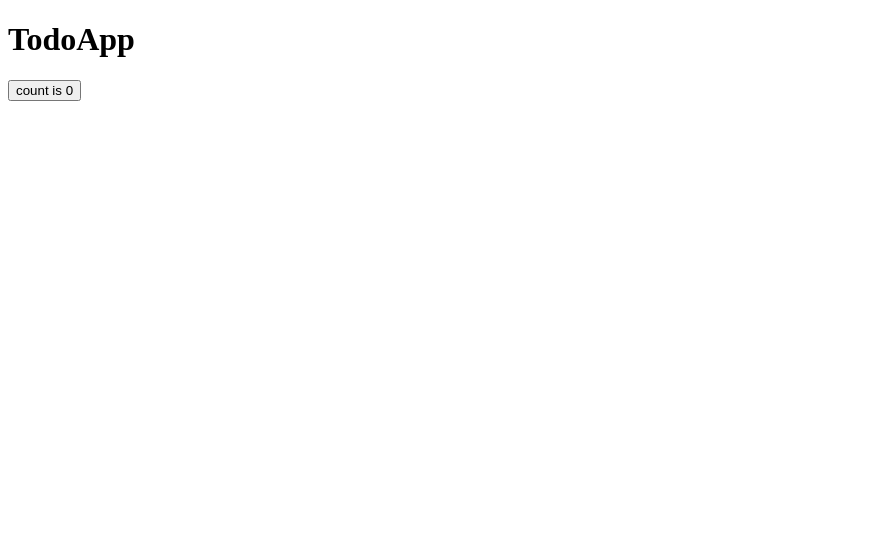
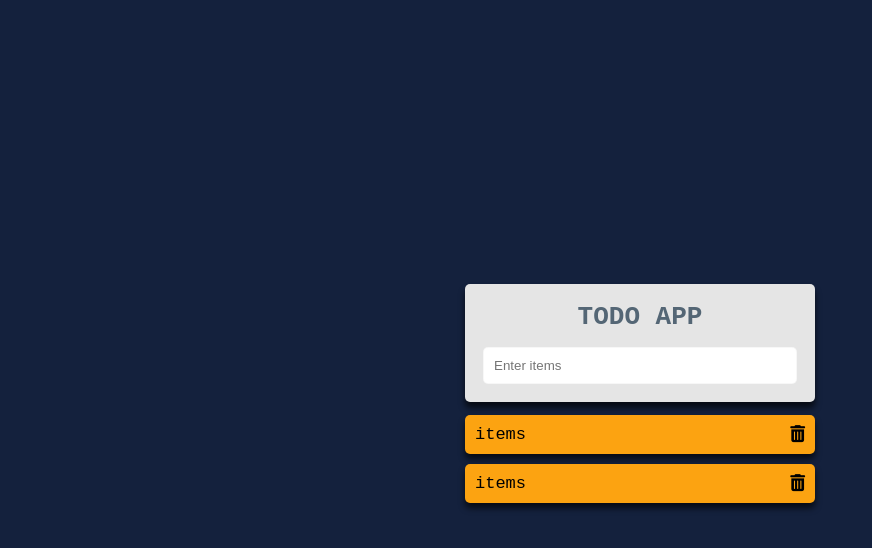
Before and after one commit to Jas1rk/TODOLIST, a React (Vite) app: page / in a window 1280 px wide. Shown: the top 548 px of the page, without its empty margins (0-872 px from the left). Built offline with nearby package versions, Linux system fonts and the light colour scheme.

Commit message:
UI design

```diff
--- a/index.html
+++ b/index.html
@@ -4,6 +4,7 @@
     <meta charset="UTF-8" />
     <link rel="icon" type="image/svg+xml" href="/vite.svg" />
     <meta name="viewport" content="width=device-width, initial-scale=1.0" />
+    <link rel="stylesheet" href="https://cdnjs.cloudflare.com/ajax/libs/font-awesome/6.5.2/css/all.min.css" integrity="sha512-SnH5WK+bZxgPHs44uWIX+LLJAJ9/2PkPKZ5QiAj6Ta86w+fsb2TkcmfRyVX3pBnMFcV7oQPJkl9QevSCWr3W6A==" crossorigin="anonymous" referrerpolicy="no-referrer" />
     <title>TodoApp</title>
   </head>
   <body>
--- a/src/App.jsx
+++ b/src/App.jsx
@@ -1,23 +1,14 @@
-import { useState } from 'react'
+import React, { Component } from 'react'
+import Todo from './component/totoapp/todo'
 
-
-
-function App() {
-  const [count, setCount] = useState(0)
-
-  return (
-    <>
-
-      <h1>TodoApp</h1>
-      <div className="card">
-        <button onClick={() => setCount((count) => count + 1)}>
-          count is {count}
-        </button>
-
+ class App extends Component {
+  render() {
+    return (
+      <div>
+        <Todo />
       </div>
-
-    </>
-  )
+    )
+  }
 }
 
 export default App
--- /dev/null
+++ b/src/component/totoapp/todo.css
@@ -0,0 +1,60 @@
+body {
+  background-color: #14213d;
+  margin: 0;
+  font-family: monospace;
+}
+h1 {
+  color: rgb(2 29 53 / 64%);
+  margin: 0;
+  margin-bottom: 15px;
+}
+
+.todo-container {
+  width: 350px;
+  position: absolute;
+  left: 50%;
+  top: 50%;
+  transform: translate(-50%, -50%);
+  text-align: center;
+
+}
+
+.input-section input {
+  border-radius: 5px;
+  border: 1px solid rgba(241, 241, 241, 0.534);
+  width: 100%;
+  padding: 10px;
+  box-sizing: border-box;
+}
+.input-section {
+  background-color: #e5e5e5;
+  padding: 18px;
+  border-radius: 5px;
+  box-shadow: 0 6px 6px #020202ad;
+}
+
+input ::placeholder {
+  color: silver;
+}
+
+ul {
+  text-align: left;
+  padding: 0;
+}
+
+ul li {
+  list-style: none;
+  background-color: #fca311;
+  padding: 10px;
+  border-radius: 5px;
+  margin-top: 10px;
+  font-size: 17px;
+  color: black;
+  box-shadow: 0 5px 6px #020202ad;
+  display: flex;
+}
+
+ul li i {
+    text-align: right;
+    flex: 1;
+}
--- /dev/null
+++ b/src/component/totoapp/todo.jsx
@@ -0,0 +1,21 @@
+import React, { Component } from "react";
+import "./todo.css";
+
+class Todo extends Component {
+  render() {
+    return (
+      <div className="todo-container">
+        <form className="input-section">
+          <h1>TODO APP</h1>
+          <input type="text" placeholder="Enter items" />
+        </form>
+        <ul>
+        <li>items <i className="fas fa-trash-alt"></i></li>
+          <li>items <i className="fas fa-trash-alt"></i></li>
+        </ul>
+      </div>
+    );
+  }
+}
+
+export default Todo;
```
